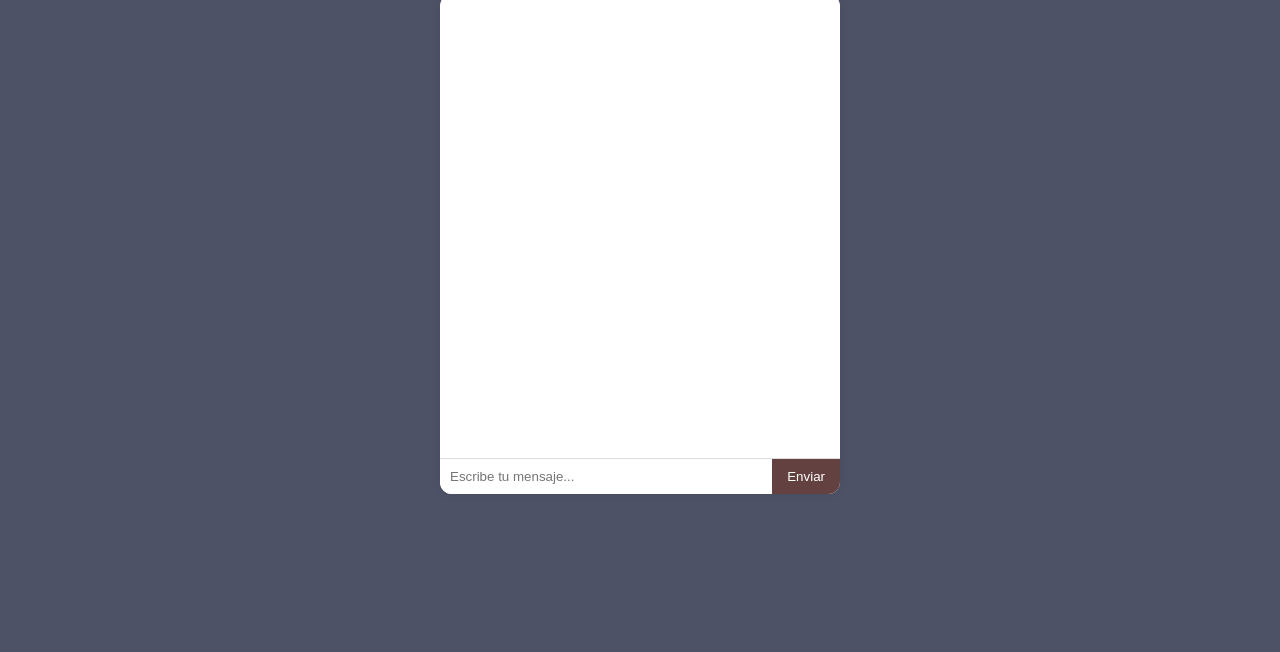
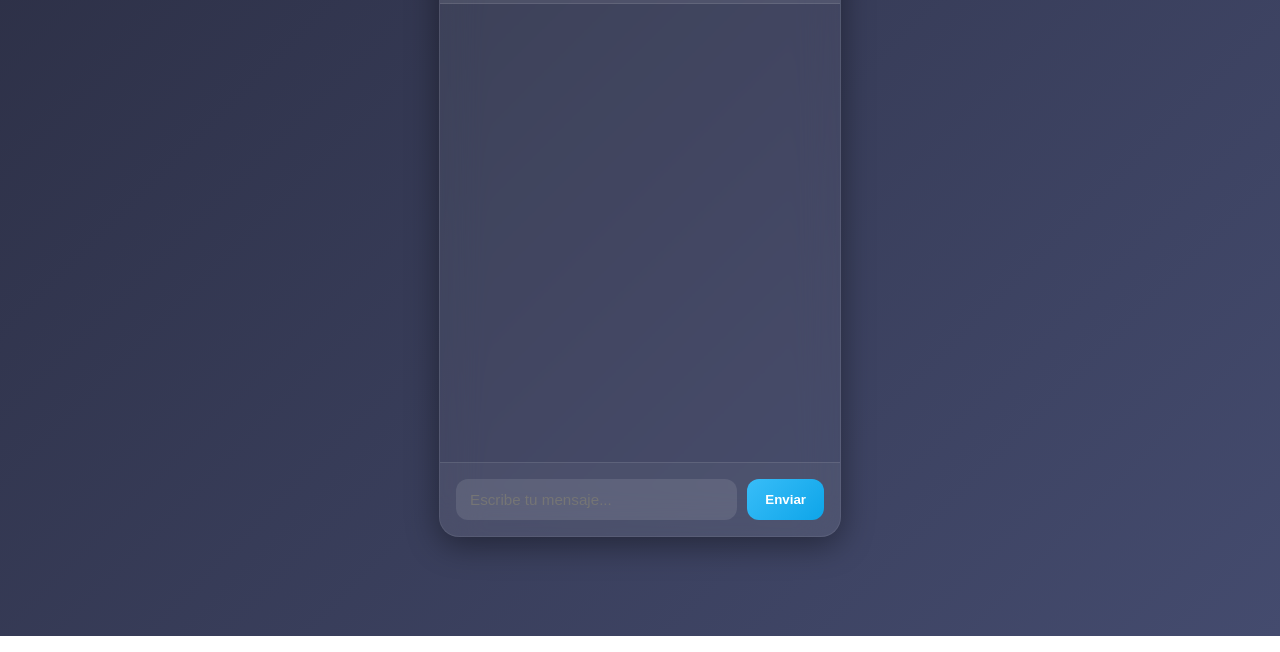
Before and after one commit to AlexanderTejeda/chatbot-demo, a plain HTML site: page templates/index.html in a window 1280 px wide. Shown: the part 164-816 px from the top of the page. Drawn offline with Linux system fonts and the light colour scheme.

Commit message:
Demo-Bot customize

```diff
--- a/static/script.js
+++ b/static/script.js
@@ -1,4 +1,4 @@
-const sendBtn = document.getElementById("send-buttom");
+const sendBtn = document.getElementById("send-button");
 const userInput = document.getElementById("user-input");
 const chatBox = document.getElementById("chat-box");
 
--- a/static/style.css
+++ b/static/style.css
@@ -1,44 +1,129 @@
 body {
-    font-family: Arial, Helvetica, sans-serif;
-    background: #4d5266;
+    font-family: "Poppins", "Segoe UI", sans-serif;
+    background: linear-gradient(135deg, #2c2f45, #444b6e);
+    color: #f1f5f9;
     display: flex;
     justify-content: center;
     align-items: center;
     height: 100vh;
+    margin: 0;
 }
 
-.chat-conteiner{
+.chat-container{
     width: 400px;
-    height: 500px;
-    background: #fff;
-    border-radius: 12px;
-    box-shadow: 0 0 10px rgba(0,0,0,0.1);
+    height: 600px;
+    background: rgba(255,255,255, 0.05);
+    backdrop-filter: blur(20px);
+    border: 1px solid rgba(255, 255, 255, 0.1);
+    border-radius: 20px;
+    box-shadow: 0 8px 32px rgba(0, 0, 0, 0.4);
     display: flex;
     flex-direction: column;
     overflow: hidden;
+    animation: fadeIn 0.8s ease;
+}
+
+.chat-header{
+    background: rgba(255, 255, 255, 0.08);
+    color: #38bdf8;
+    text-align: center;
+    padding: 18px;
+    font-size: 1.3rem;
+    font-weight: 600;
+    border-bottom: 1px solid rgba(255, 255, 255, 0.1);
+    letter-spacing: 0.5px;
 }
 
 .chat-box {
     flex: 1;
-    padding: 15px;
+    padding: 20px;
     overflow-y: auto;
+    display: flex;
+    flex-direction: column;
+    gap: 12px;
+    scroll-behavior: smooth;
+}
+
+.message {
+  padding: 12px 16px;
+  border-radius: 16px;
+  max-width: 75%;
+  line-height: 1.4;
+  word-wrap: break-word;
+  animation: fadeInUp 0.3s ease;
+}
+
+.message.user{
+    align-self: flex-end;
+    background: linear-gradient(135deg, #2563eb, #1d4ed8);
+    color:  white;
+    border-bottom-right-radius: 4px;
+}
+
+.message.bot{
+    align-self: flex-start;
+    background: rgba(255, 255, 255, 0.08);
+    border: 1px solid rgba (255, 255, 255, 0.1);
+    color: #e2e8f0;
+    border-bottom-left-radius: 4px;
 }
 
 .input-container {
     display: flex;
-    border-top: 1px solid #ddd;
+    padding: 16px;
+    background: rgba(255, 255, 255, 0.04);
+    border-top: 1px solid rgba(255, 255, 255, 0.1);
 }
 
-input {
+#user-input{
     flex: 1;
+    padding: 12px 14px;
     border: none;
-    padding: 10px;
+    border-radius: 12px;
+    outline: none;
+    background:rgba(255, 255, 255, 0.1);
+    color: #f8fafc;
+    font-size: 0.95rem;
+    transition: background 0.2s ease;
 }
 
-button {
-    background: #644141;
-    color: #fff;
-    border: none;
-    padding: 10px 15px;
-    cursor: pointer;
+#user-input:focus {
+  background: rgba(255, 255, 255, 0.15);
 }
+
+#send-button {
+  margin-left: 10px;
+  background: linear-gradient(135deg, #38bdf8, #0ea5e9);
+  border: none;
+  border-radius: 12px;
+  padding: 12px 18px;
+  color: white;
+  font-weight: 600;
+  cursor: pointer;
+  transition: transform 0.2s ease, opacity 0.2s ease;
+}
+
+#send-button:hover {
+  transform: scale(1.05);
+  opacity: 0.9;
+}
+
+
+.chat-box::-webkit-scrollbar {
+  width: 6px;
+}
+.chat-box::-webkit-scrollbar-thumb {
+  background-color: rgba(255, 255, 255, 0.15);
+  border-radius: 6px;
+}
+
+
+@keyframes fadeIn {
+  from { opacity: 0; transform: scale(0.98); }
+  to { opacity: 1; transform: scale(1); }
+}
+
+@keyframes fadeInUp {
+  from { opacity: 0; transform: translateY(6px); }
+  to { opacity: 1; transform: translateY(0); }
+}
--- a/templates/index.html
+++ b/templates/index.html
@@ -5,16 +5,24 @@
     <meta name="viewport" content="width=device-width, initial-scale=1.0">
     <title>ChatBot Demo</title>
     <link rel="stylesheet" href="../static/style.css">
+    <link href="https://fonts.googleapis.com/css2?family=Poppins:wght@400;500;600&display=swap" rel="stylesheet" />
 </head>
 <body>
-    <div class="chat-conteiner">
-        <div id="chat-box" class="chat-box"></div>
-        <div class="input-container">
-            <input type="text" id="user-input" placeholder="Escribe tu mensaje..." />
-            <button id="send-buttom">Enviar</button>
-        </div>
+  <div class="chat-container">
+    <div class="chat-header">
+      🤖 ChatBot Demo
     </div>
 
-    <script src="../static/script.js"></script>
+    <div id="chat-box" class="chat-box">
+
+    </div>
+
+    <div class="input-container">
+      <input type="text" id="user-input" placeholder="Escribe tu mensaje..." autocomplete="off" />
+      <button id="send-button">Enviar</button>
+    </div>
+  </div>
+
+  <script src="../static/script.js"></script>
 </body>
 </html>
```
